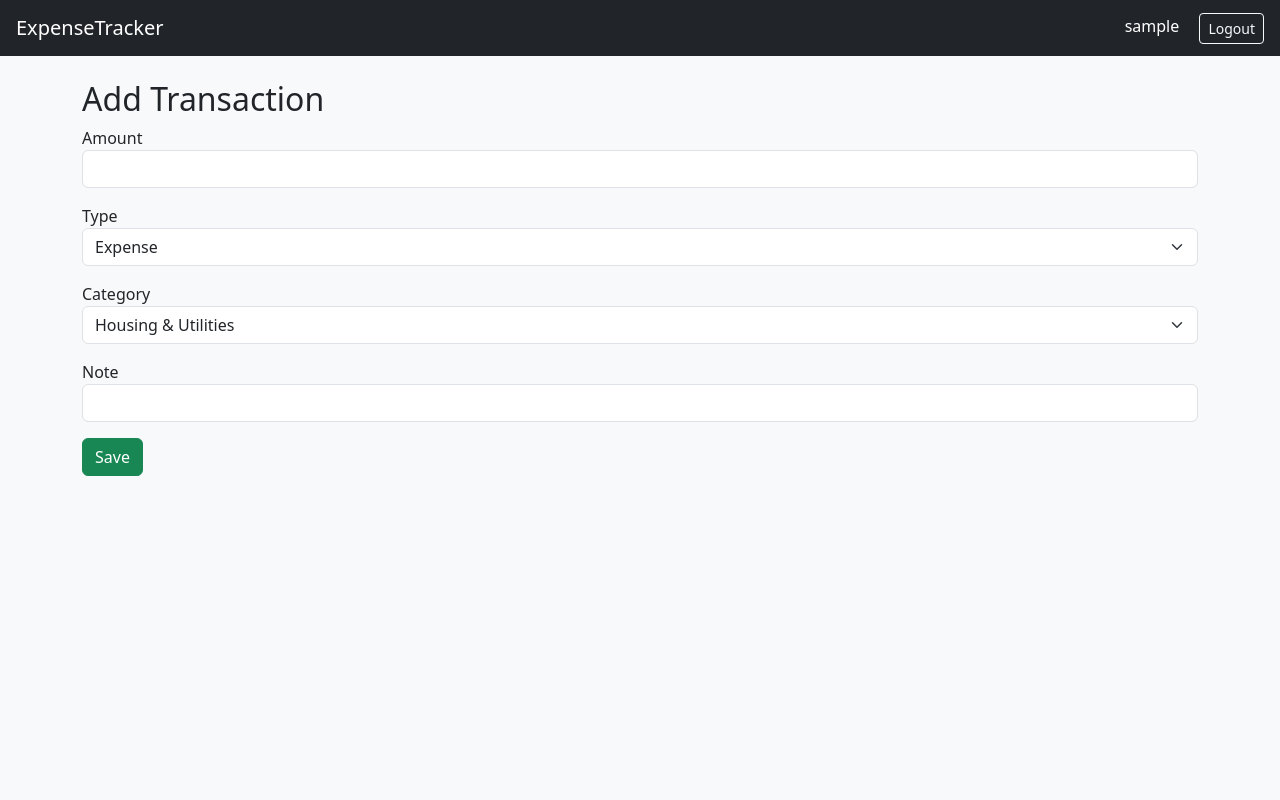
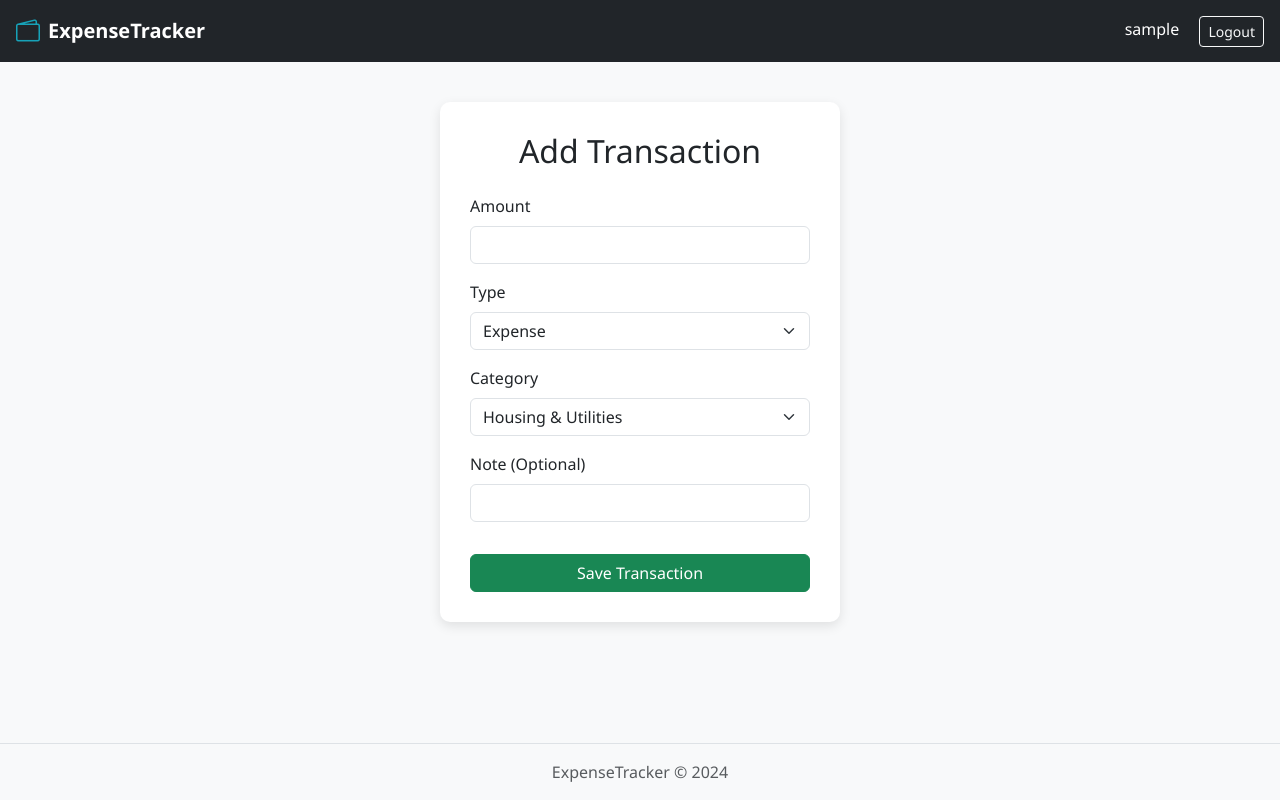
Before and after one commit to rfthgitworld/miniproject3RifatHossain, a Flask app: page /expenses/add in a window 1280 px wide. Run offline with Flask 3, Linux system fonts and the light colour scheme; the visitor is signed in with stand-in values (Sample User, id 1); data comes from the database, SQL or seed files in the repository; parts of the project's set-up code (start-up, migrations or seed data) failed here and were passed over.

```diff
--- /dev/null
+++ b/expense_tracker/expense_tracker/static/css/style.css
@@ -0,0 +1,36 @@
+/* Custom styles for Expense Tracker */
+
+/* Global body styling for a clean, full-height layout */
+body {
+    background-color: #f8f9fa; /* Light grey background */
+    font-family: 'Segoe UI', Tahoma, Geneva, Verdana, sans-serif;
+}
+
+/* Style for Auth/Add Transaction forms (centered card look) */
+.auth-form-container {
+    max-width: 400px;
+    margin: 40px auto; /* Center horizontally, add top margin */
+    padding: 30px;
+    background-color: #ffffff;
+    border-radius: 10px;
+    box-shadow: 0 4px 12px rgba(0, 0, 0, 0.1);
+}
+
+/* Dashboard table specific styling */
+.table-hover tbody tr:hover {
+    background-color: #f0f0f0;
+}
+
+/* Color coding for transaction types */
+.text-success {
+    font-weight: bold;
+}
+
+.text-danger {
+    font-weight: bold;
+}
+
+/* ADDED: Logo Specific Style */
+.navbar-brand span {
+    color: #ffffff; /* Ensures the text portion of the logo is clearly visible on the dark background */
+}
--- a/expense_tracker/expense_tracker/templates/base.html
+++ b/expense_tracker/expense_tracker/templates/base.html
@@ -2,13 +2,18 @@
 <html lang="en">
 <head>
     <meta charset="UTF-8">
+    <meta name="viewport" content="width=device-width, initial-scale=1.0">
     <title>Expense Tracker</title>
     <link rel="stylesheet" href="https://cdn.jsdelivr.net/npm/bootstrap@5.3.0/dist/css/bootstrap.min.css">
+    <link rel="stylesheet" href="https://cdn.jsdelivr.net/npm/bootstrap-icons@1.11.3/font/bootstrap-icons.min.css">
     <link rel="stylesheet" href="{{ url_for('static', filename='css/style.css') }}">
 </head>
-<body class="bg-light">
+<body class="bg-light d-flex flex-column min-vh-100">
 <nav class="navbar navbar-expand-lg navbar-dark bg-dark px-3">
-  <a class="navbar-brand" href="{{ url_for('expenses.dashboard') }}">ExpenseTracker</a>
+  <a class="navbar-brand d-flex align-items-center" href="{{ url_for('expenses.dashboard') }}">
+    <i class="bi bi-wallet2 me-2" style="font-size: 1.5rem; color: #17a2b8;"></i>
+    <span style="font-weight: 700;">ExpenseTracker</span>
+  </a>
   <div class="ms-auto">
     {% if g.user %}
       <span class="text-white me-3">{{ g.user['username'] }}</span>
@@ -19,17 +24,28 @@
   </div>
 </nav>
 
+<main class="flex-grow-1">
     <div class="container mt-4">
       {% with messages = get_flashed_messages() %}
         {% if messages %}
-      <div class="alert alert-info">
+          <div class="alert alert-info alert-dismissible fade show" role="alert">
             {% for msg in messages %}
               <div>{{ msg }}</div>
             {% endfor %}
+            <button type="button" class="btn-close" data-bs-dismiss="alert" aria-label="Close"></button>
           </div>
         {% endif %}
       {% endwith %}
       {% block content %}{% endblock %}
     </div>
+</main>
+
+<footer class="footer mt-auto py-3 bg-light border-top">
+    <div class="container text-center">
+        <span class="text-muted">ExpenseTracker &copy; 2024</span>
+    </div>
+</footer>
+
+<script src="https://cdn.jsdelivr.net/npm/bootstrap@5.3.0/dist/js/bootstrap.bundle.min.js"></script>
 </body>
 </html>
--- a/expense_tracker/expense_tracker/templates/expenses/add_transaction.html
+++ b/expense_tracker/expense_tracker/templates/expenses/add_transaction.html
@@ -1,30 +1,32 @@
 {% extends 'base.html' %}
 {% block content %}
-<h2>Add Transaction</h2>
+<div class="auth-form-container">
+    <h2 class="text-center mb-4">Add Transaction</h2>
     <form method="POST">
       <div class="mb-3">
-    <label>Amount</label>
-    <input name="amount" type="number" step="0.01" class="form-control" required>
+        <label for="amount" class="form-label">Amount</label>
+        <input name="amount" id="amount" type="number" step="0.01" class="form-control" required>
       </div>
       <div class="mb-3">
-    <label>Type</label>
-    <select name="type" class="form-select">
+        <label for="type" class="form-label">Type</label>
+        <select name="type" id="type" class="form-select">
           <option value="expense">Expense</option>
           <option value="income">Income</option>
         </select>
       </div>
       <div class="mb-3">
-    <label>Category</label>
-    <select name="category" class="form-select">
+        <label for="category" class="form-label">Category</label>
+        <select name="category" id="category" class="form-select" required>
           {% for c in categories %}
           <option value="{{ c['id'] }}">{{ c['name'] }}</option>
           {% endfor %}
         </select>
       </div>
       <div class="mb-3">
-    <label>Note</label>
-    <input name="note" class="form-control">
+        <label for="note" class="form-label">Note (Optional)</label>
+        <input name="note" id="note" class="form-control">
       </div>
-  <button class="btn btn-success">Save</button>
+      <button class="btn btn-success w-100 mt-3">Save Transaction</button>
     </form>
+</div>
 {% endblock %}
```
Also changed, not shown: expense_tracker/expense_tracker/templates/auth/login.html (+9 -7 lines), expense_tracker/expense_tracker/templates/auth/register.html (+8 -6 lines), expense_tracker/expense_tracker/templates/expenses/dashboard.html (+29 -8 lines). Lines whose indentation alone changed are shown as unchanged.
